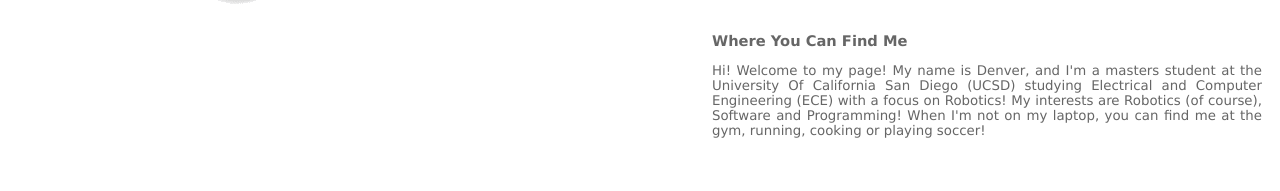
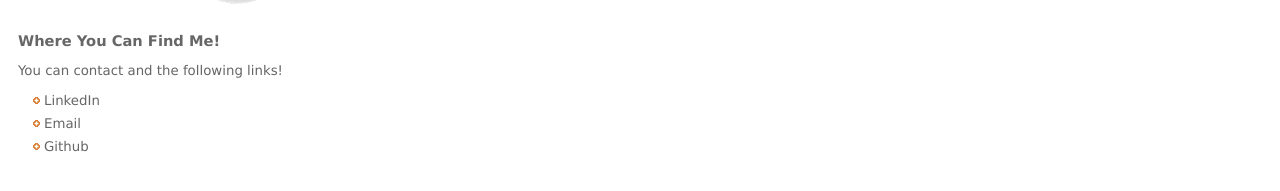
Before and after one commit to denper19/denper19.github.io, a plain HTML site: page pages/contact.html in a window 1280 px wide. Shown: the part 191-382 px from the top of the page. Drawn offline with Linux system fonts and the light colour scheme.

Commit message:
improved it a bit

```diff
--- a/pages/contact.html
+++ b/pages/contact.html
@@ -7,15 +7,19 @@
 <body>
     <div id="header">
         <div class="header">
-            <h2><a href="#">Home</a> | <a href="pages/projects.html" title="Projects">Projects</a> | <a href="#" title="Blog">Blog</a> | <a href="#" title="Receipies">Receipies</a> | <a href="pages/contact.html">Contact</a></h2>
+            <h2><a href="../index.html">Home</a> | <a href="pages/projects.html" title="Projects">Projects</a> | <a href="#" title="Blog">Blog</a> | <a href="#" title="Receipies">Receipies</a> | <a href="">Contact</a></h2>
             <h1>THE PROJECT HUB</h1>
         </div>
     </div>
-    <div id="content">
-        <h3>Where You Can Find Me</h3>
-        <p> Hi! Welcome to my page! My name is Denver, and I'm a masters student at the University Of California San Diego (UCSD) studying
-            Electrical and Computer Engineering (ECE) with a focus on Robotics! My interests are Robotics (of course), Software and
-            Programming! When I'm not on my laptop, you can find me at the gym, running, cooking or playing soccer!
+    <div id="content" style="text-align: left; float: left; width: 800px;">
+        <h3>Where You Can Find Me!</h3>
+        <p>
+            You can contact and the following links!
+            <ul>
+                <li><a href="https://www.linkedin.com/in/denver-pereira-656998219/">LinkedIn</a></li>
+                <li><a href="mailto:depereira@ucsd.edu">Email</a></li>
+                <li><a href="https://github.com/denper19">Github</a></li>
+            </ul>
         </p>
         <p></p>
     </div>
```
Also changed, not shown: index.html (+5 -2 lines).
